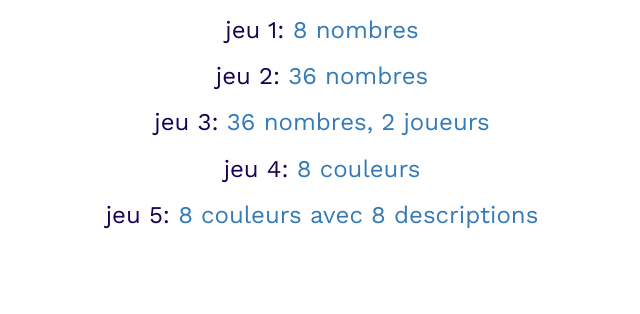
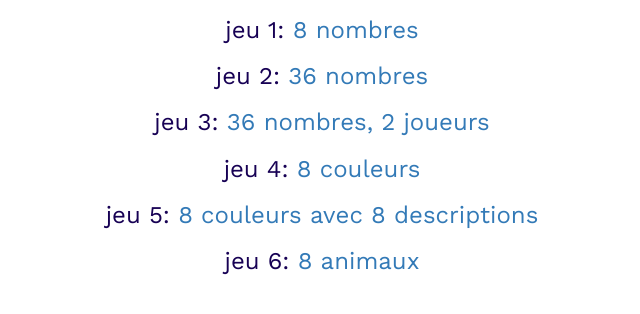
Before and after one commit to nrivet84/game-memory, a plain HTML site: page index.html in a window 1280 px wide. Shown: the part 62-376 px from the top of the page, without its empty margins (318-958 px from the left). Drawn offline with nearby package versions, Linux system fonts and the light colour scheme.

Commit message:
Add animals

```diff
--- a/index.html
+++ b/index.html
@@ -17,6 +17,7 @@
 		<h3>jeu 3: <a href="./pages/numbers-big-2players.html">36 nombres, 2 joueurs</a></tr>
 		<h3>jeu 4: <a href="./pages/colors-1.html">8 couleurs</a></h3>
 		<h3>jeu 5: <a href="./pages/colors-2.html">8 couleurs avec 8 descriptions</a></h3>
+		<h3>jeu 6: <a href="./pages/animals.html">8 animaux</a></h3>
 	</center>
 </body>
 </html>
```
